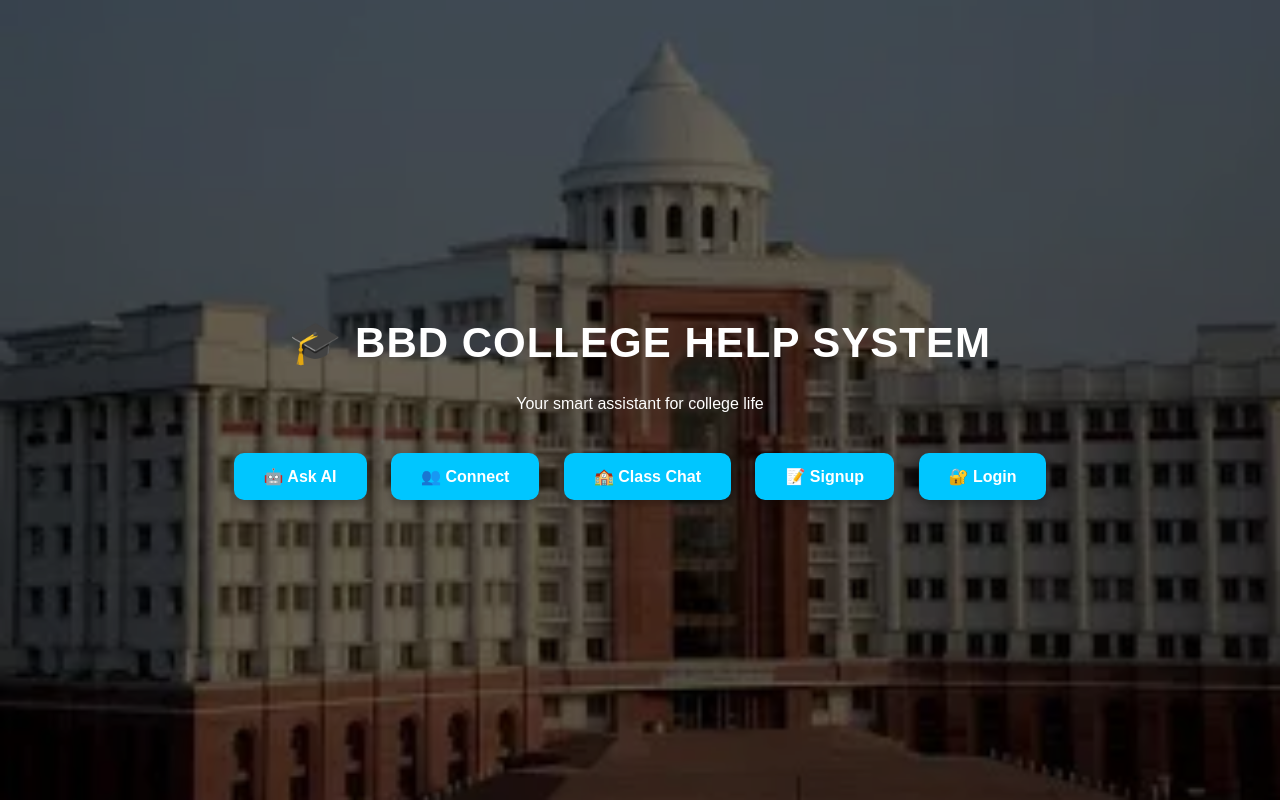
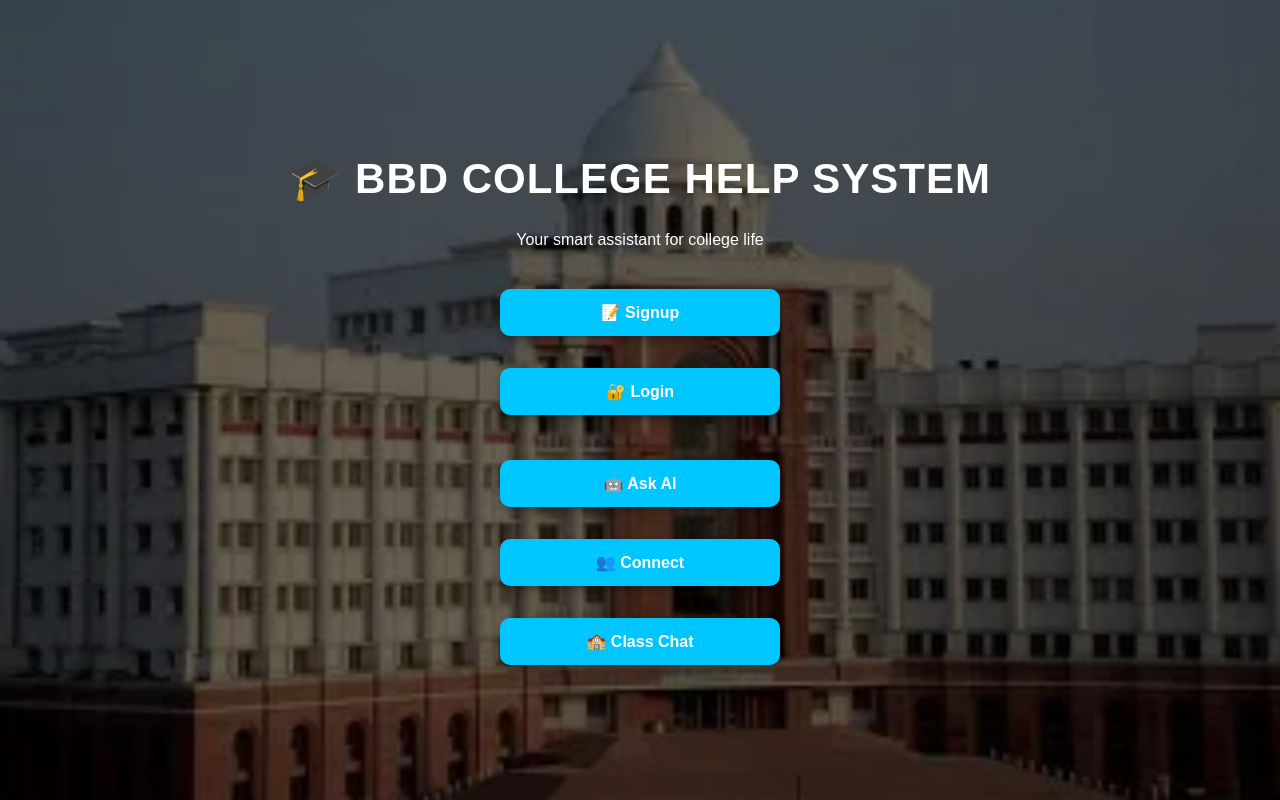
Before and after one commit to VermaJii6393/project, a Flask app: page / in a window 1280 px wide. Run offline with Flask 3, Linux system fonts and the light colour scheme.

Commit message:
update UI layout fix

```diff
--- a/static/style.css
+++ b/static/style.css
@@ -208,3 +208,24 @@
         transform: translateY(0);
     }
 }
+.buttons {
+    display: flex;
+    flex-direction: column;
+    align-items: center;
+    gap: 25px;
+}
+
+/* TOP BOX (login/signup) */
+.auth-box,
+.feature-box {
+    display: flex;
+    flex-direction: column;
+    gap: 12px;
+    align-items: center;
+}
+
+/* keep buttons consistent */
+.btn {
+    width: 220px;
+    text-align: center;
+}
--- a/templates/index.html
+++ b/templates/index.html
@@ -21,12 +21,9 @@
 
     <div class="buttons">
 
-        <!-- MAIN FEATURES -->
-        <a href="/ask" class="btn">🤖 Ask AI</a>
-        <a href="/connect" class="btn">👥 Connect</a>
-        <a href="/classroom" class="btn">🏫 Class Chat</a>
+        <!-- 🔼 TOP SECTION: LOGIN / SIGNUP -->
+        <div class="auth-box">
 
-        <!-- LOGIN / LOGOUT SYSTEM -->
             {% if user %}
                 <a href="/logout" class="btn">🚪 Logout</a>
             {% else %}
@@ -36,6 +33,17 @@
 
         </div>
 
+        <!-- 🔽 BOTTOM SECTION: FEATURES -->
+        <div class="feature-box">
+
+            <a href="/ask" class="btn">🤖 Ask AI</a>
+            <a href="/connect" class="btn">👥 Connect</a>
+            <a href="/classroom" class="btn">🏫 Class Chat</a>
+
+        </div>
+
+    </div>
+
 </div>
 
 </body>
```
Lines whose indentation alone changed are shown as unchanged.
